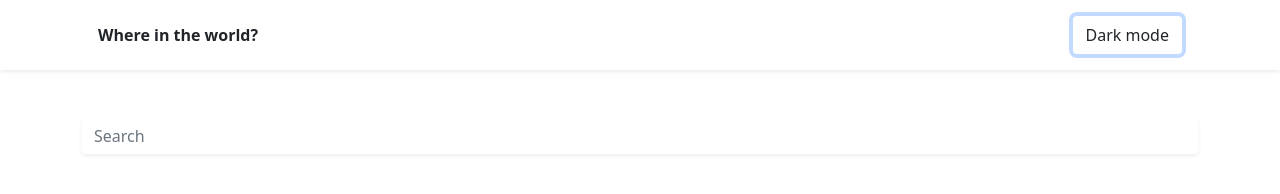
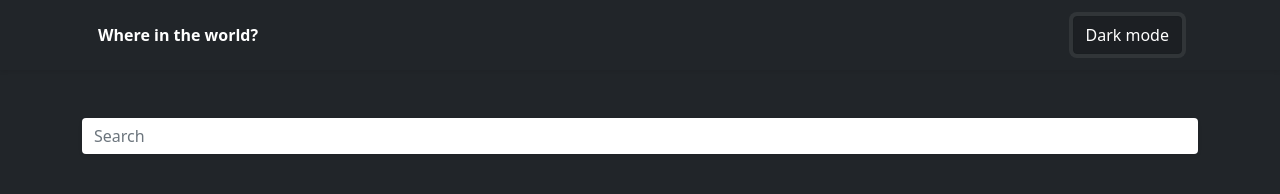
Before and after one commit to Sanjarbek7777/countries-with-js-search, a plain HTML site: page index.html in a window 1280 px wide. Both pictures are taken after a click on the button "Dark mode". Drawn offline with Linux system fonts and the light colour scheme.

Commit message:
add any styles

```diff
--- a/index.html
+++ b/index.html
@@ -7,12 +7,12 @@
   <title>countries</title>
   <link rel="stylesheet" href="./css/bootstrap5.min.css">
 </head>
-<body>
+<body class="body">
 <header class="shadow-sm">
   <div class="container">
     <div class="d-flex align-items-center justify-content-between p-3">
-      <a class="text-decoration-none text-dark fw-bold" href="#">Where in the world?</a>
-      <button class="btn ">Dark mode</button>
+      <a class="site-header-link text-decoration-none text-dark fw-bold" href="#">Where in the world?</a>
+      <button class="btn js-dark-mode-btn">Dark mode</button>
     </div>
   </div>
 </header>
@@ -31,7 +31,7 @@
   <div class="container-xxl">
     <h3 class="visually-hidden">countries section</h3>
     <span class="js-info"></span>
-    <div class="row countries-list">
+    <div class="row justify-content-between countries-list">
 
     </div>
   </div>
@@ -39,7 +39,7 @@
 </main>
 
 <template id="countries-item-template">
-  <div class="col-md-4 shadow-sm p-2 mb-3">
+  <div class="col-md-4 shadow-sm bg-white p-2 mb-3">
     <img class="js-country-flag d-block img-fluid" src="" alt="">
     <div class="mt-1">
       <h3 class="js-country-name"></h3>
--- a/js/main.js
+++ b/js/main.js
@@ -6,6 +6,17 @@ const elSearchForm = document.querySelector('.js-search-form');
 const elSearchInput = document.querySelector('.js-search-input');
 const elCountriesList = document.querySelector('.countries-list');
 const elCountriesTemplate = document.querySelector('#countries-item-template').content;
+const elDarkButton = document.querySelector('.js-dark-mode-btn');
+const elSiteBody = document.querySelector('.body');
+const elSiteHeaderLink = document.querySelector('.site-header-link');
+
+if (elDarkButton) {
+  elDarkButton.addEventListener('click', function(evt){
+    elDarkButton.classList.toggle('btn-dark');
+    elSiteBody.classList.toggle('bg-dark');
+    elSiteHeaderLink.classList.toggle('text-white');
+  });
+}
 
 function getJSON(url){
   fetch(url)
```
